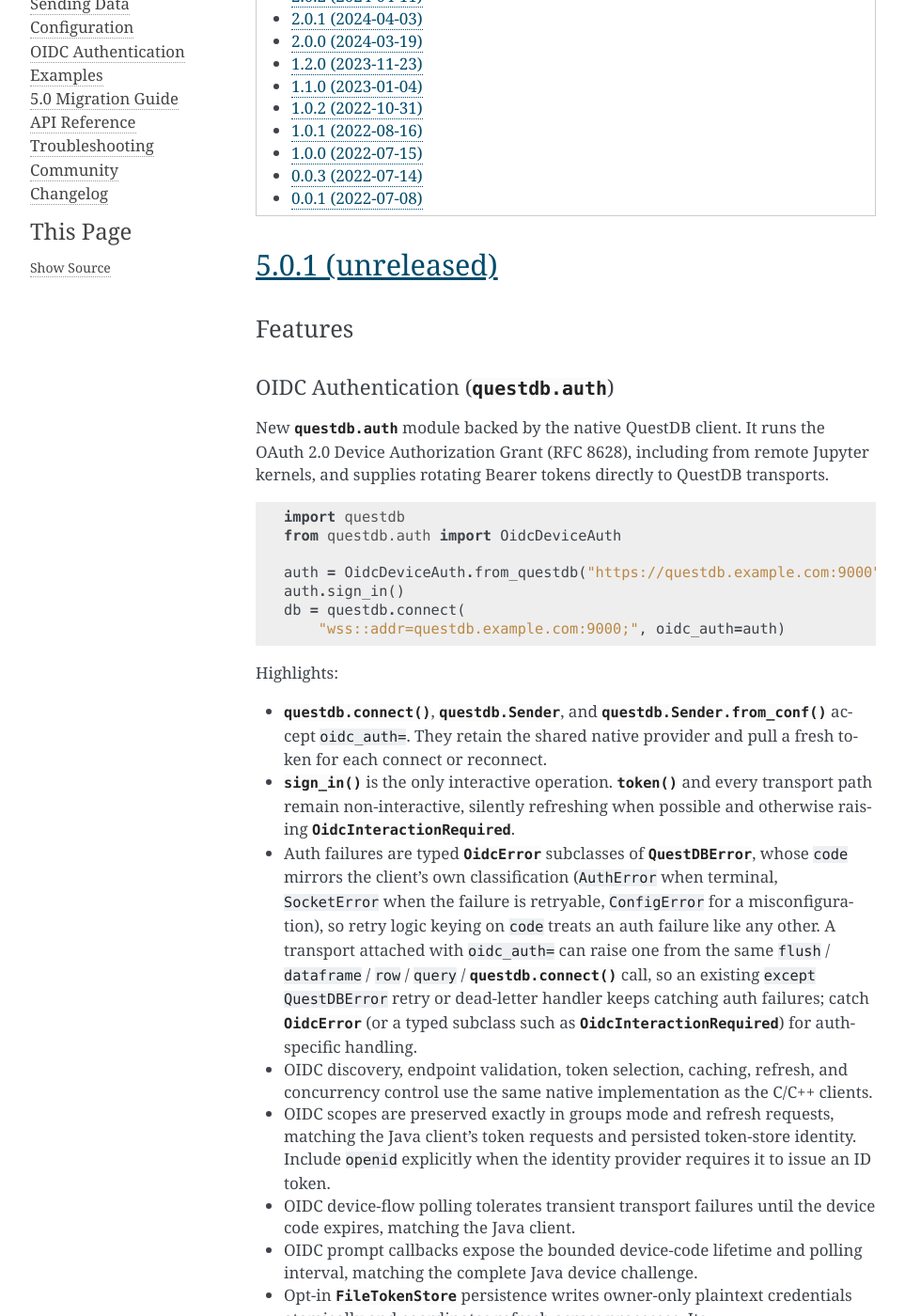
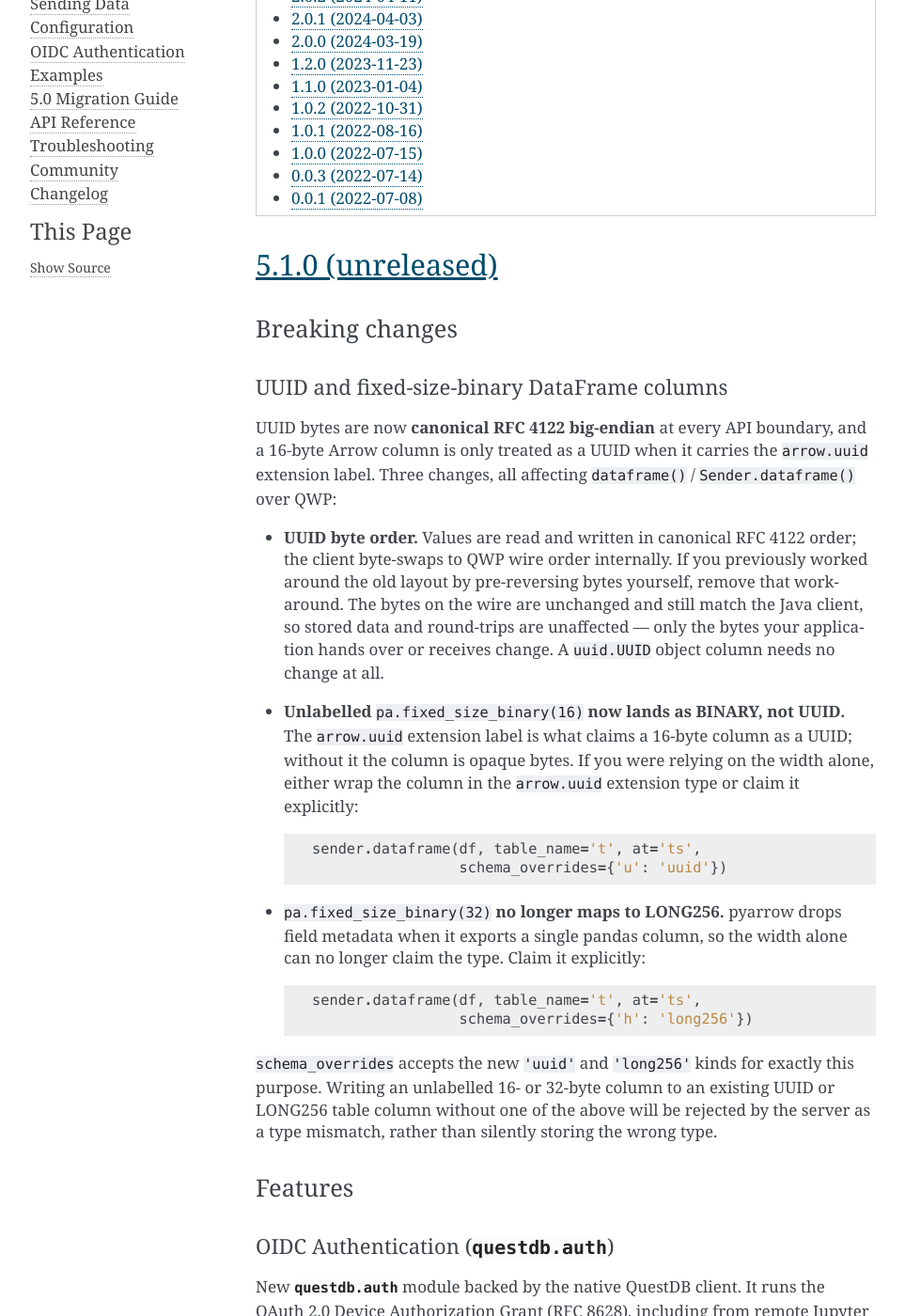
Before and after one commit to questdb/py-questdb-client, a Sphinx documentation site: the page built from docs/changelog.rst, in a window 1280 px wide and 1400 px high, scrolled down 320 px. Shown: the whole window at 94% size, without its empty margins (148-1111 px from the left). Built offline with Sphinx 7.4.7, drawn with Linux system fonts in a browser that asks for light colours; some of the changed text lies outside the part shown.

Commit message:
docs(auth): document the UUID break and error codes
The branch changes UUID bytes to canonical RFC 4122, requires the
arrow.uuid label for a 16-byte column to be a UUID, and drops the
fixed_size_binary(32) to LONG256 mapping -- schema changes against an
existing table, not just encoding changes. None of it was documented:
the changelog text describing it was removed in 0d7d049 pending #140.
Adds a Breaking changes section with migration steps and moves the
heading to 5.1.0, which should also reduce the conflict with #140.

Separately, sender.rst stated OidcError always carries AuthError. It
mirrors the native classification and can be SocketError or
ConfigError -- as auth.rst already says correctly -- and a reader
following sender.rst would mis-handle the retryable case, which is the
whole point of that distinction.

Co-Authored-By: Claude Opus 5 (1M context) <noreply@anthropic.com>
Claude-Session: https://claude.ai/code/session_01GjKmdBcwtTjoSb8mZwv4xz

```diff
--- a/CHANGELOG.rst
+++ b/CHANGELOG.rst
@@ -4,8 +4,52 @@
 Changelog
 =========
 
-5.0.1 (unreleased)
+5.1.0 (unreleased)
 ------------------
+
+Breaking changes
+~~~~~~~~~~~~~~~~
+
+UUID and fixed-size-binary DataFrame columns
+********************************************
+
+UUID bytes are now **canonical RFC 4122 big-endian** at every API boundary, and
+a 16-byte Arrow column is only treated as a UUID when it carries the
+``arrow.uuid`` extension label. Three changes, all affecting
+``dataframe()`` / ``Sender.dataframe()`` over QWP:
+
+* **UUID byte order.** Values are read and written in canonical RFC 4122
+  order; the client byte-swaps to QWP wire order internally. If you previously
+  worked around the old layout by pre-reversing bytes yourself, remove that
+  workaround. The bytes on the wire are unchanged and still match the Java
+  client, so stored data and round-trips are unaffected — only the bytes your
+  application hands over or receives change. A ``uuid.UUID`` object column
+  needs no change at all.
+
+* **Unlabelled** ``pa.fixed_size_binary(16)`` **now lands as BINARY, not
+  UUID.** The ``arrow.uuid`` extension label is what claims a 16-byte column as
+  a UUID; without it the column is opaque bytes. If you were relying on the
+  width alone, either wrap the column in the ``arrow.uuid`` extension type or
+  claim it explicitly:
+
+  .. code-block:: python
+
+      sender.dataframe(df, table_name='t', at='ts',
+                       schema_overrides={'u': 'uuid'})
+
+* ``pa.fixed_size_binary(32)`` **no longer maps to LONG256.** pyarrow drops
+  field metadata when it exports a single pandas column, so the width alone can
+  no longer claim the type. Claim it explicitly:
+
+  .. code-block:: python
+
+      sender.dataframe(df, table_name='t', at='ts',
+                       schema_overrides={'h': 'long256'})
+
+``schema_overrides`` accepts the new ``'uuid'`` and ``'long256'`` kinds for
+exactly this purpose. Writing an unlabelled 16- or 32-byte column to an
+existing UUID or LONG256 table column without one of the above will be rejected
+by the server as a type mismatch, rather than silently storing the wrong type.
 
 Features
 ~~~~~~~~
--- a/docs/migration.rst
+++ b/docs/migration.rst
@@ -136,6 +136,30 @@ through one sender, borrow one pooled sender per thread instead.
 Behavioural changes to watch for
 ================================
 
+* **UUID bytes are canonical RFC 4122.** UUID values are read and written in
+  canonical big-endian order at every API boundary; the client byte-swaps to
+  QWP wire order internally. The wire format is unchanged and still matches the
+  Java client, so stored data and round-trips are unaffected — only the bytes
+  your application supplies or receives change. A ``uuid.UUID`` object column
+  needs no change; if you pre-reversed bytes to work around the old layout,
+  remove that workaround.
+
+* **A 16-byte Arrow column needs the** ``arrow.uuid`` **label to be a UUID,
+  and** ``fixed_size_binary(32)`` **no longer maps to LONG256.** The width alone
+  no longer claims either type — pyarrow drops field metadata when it exports a
+  single pandas column. An unlabelled column now lands as ``BINARY``, which the
+  server rejects against an existing UUID or LONG256 column rather than storing
+  the wrong type silently. Claim it explicitly:
+
+  .. code-block:: python
+
+      sender.dataframe(df, table_name='trades', at='ts',
+                       schema_overrides={'id': 'uuid', 'hash': 'long256'})
+
+  ``schema_overrides`` accepts the new ``'uuid'`` and ``'long256'`` kinds for
+  this purpose. Wrapping the column in pyarrow's ``arrow.uuid`` extension type
+  also works for the 16-byte case.
+
 * **Removed QWP flight-window keys.** ``max_in_flight`` and
   ``in_flight_window`` are no longer accepted. Remove them from ws/wss
   configuration strings; the client raises ``QuestDBError(ConfigError)``
--- a/docs/sender.rst
+++ b/docs/sender.rst
@@ -468,11 +468,17 @@ section for more details.
    :class:`~questdb.auth.OidcInteractionRequired` when explicit sign-in has
    lapsed), from the same ``flush()``, ``dataframe()``, ``row()``,
    ``query()``, or :func:`questdb.connect` call. ``OidcError`` **is** a
-   subclass of :class:`QuestDBError <questdb.QuestDBError>` (``code``
-   ``QuestDBErrorCode.AuthError``), so an existing ``except QuestDBError``
-   retry or dead-letter handler keeps catching auth failures; catch
-   ``OidcError`` (or a typed subclass) *before* ``QuestDBError`` to handle
-   auth failures specifically. See :ref:`oidc_auth`.
+   subclass of :class:`QuestDBError <questdb.QuestDBError>`, so an existing
+   ``except QuestDBError`` retry or dead-letter handler keeps catching auth
+   failures; catch ``OidcError`` (or a typed subclass) *before*
+   ``QuestDBError`` to handle auth failures specifically.
+
+   Its ``code`` mirrors the client's own classification rather than being
+   fixed: ``QuestDBErrorCode.AuthError`` for a terminal auth failure,
+   ``SocketError`` for one the client treats as retryable (a transient token
+   pull on a reconnect), and ``ConfigError`` for a misconfiguration. Retry
+   logic keyed on ``code`` therefore handles an OIDC failure exactly as it
+   handles any other — do not assume ``AuthError``. See :ref:`oidc_auth`.
 
 .. _sender_transaction:
 
```
